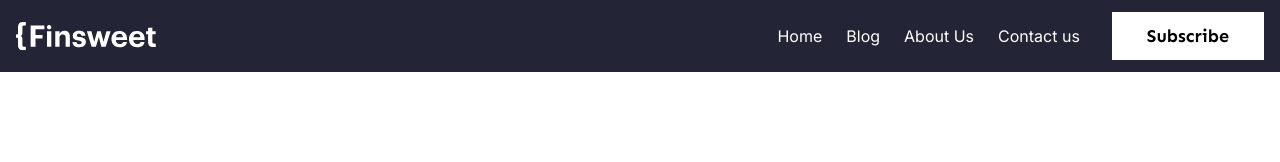
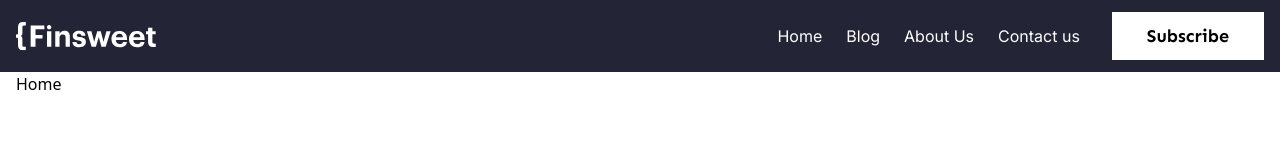
Before and after one commit to Ariotee/Finsweet-react, a React (Vite) app: page / in a window 1280 px wide. Shown: the top 162 px of the page. Built offline with nearby package versions, Linux system fonts and the light colour scheme.

Commit message:
add-routes-rrd

```diff
--- a/src/App.jsx
+++ b/src/App.jsx
@@ -1,9 +1,26 @@
 import React from 'react'
 
-import Header from './components/header/ui'
+import { Route, Routes } from 'react-router-dom'
+
+import MainLayout from './pages/layouts/MainLayout'
+import HomePage from './pages/home-page'
+import BlogPage from './pages/blog-page'
+import ContactUsPage from './pages/contact-us-page'
+import AboutUsPage from './pages/about-us-page'
 
 const App = () => {
-  return <Header />
+  return (
+    <>
+      <Routes>
+        <Route path='/' element={<MainLayout />}>
+          <Route index element={<HomePage />} />
+          <Route path='blog' element={<BlogPage />} />
+          <Route path='aboutus' element={<AboutUsPage />} />
+          <Route path='contactus' element={<ContactUsPage />} />
+        </Route>
+      </Routes>
+    </>
+  )
 }
 
 export default App
```
